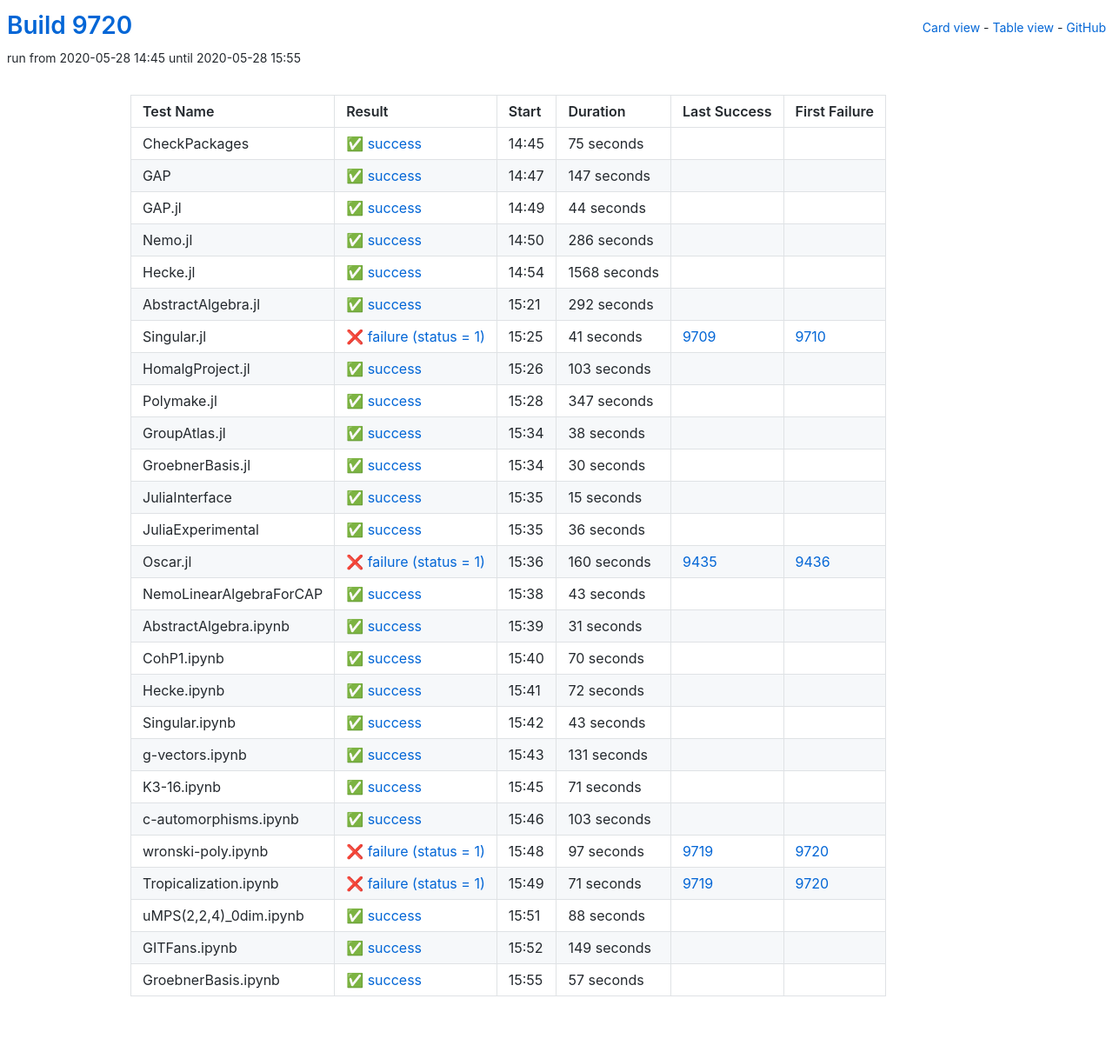
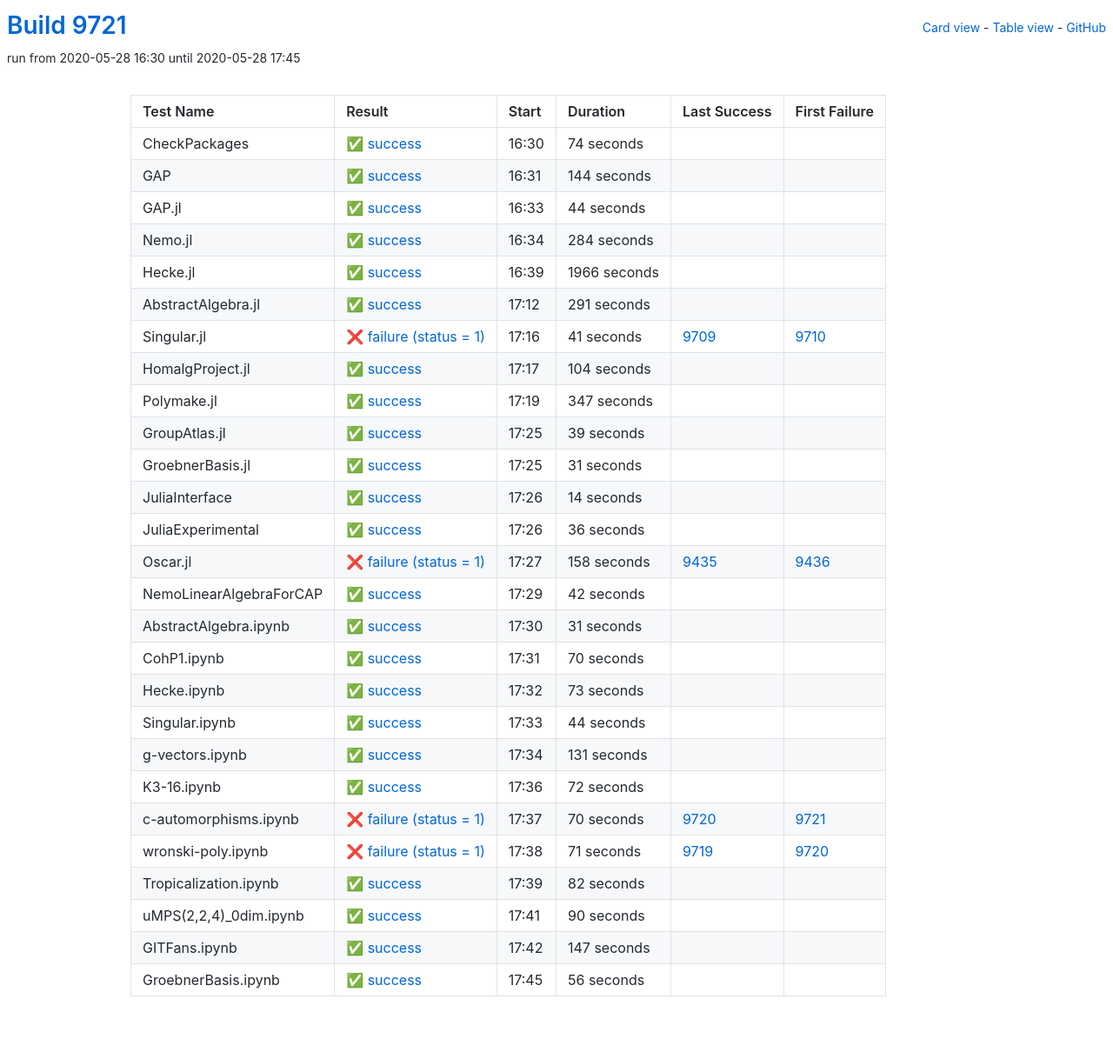
Before and after one commit to oscar-system/oscar-ci-status, a Jekyll site: the page built from table.html, in a window 1280 px wide. Shown: the whole page at 87% size. Built offline with Jekyll 4.4.1, drawn with Linux system fonts in a browser that asks for light colours.

Commit message:
Build 9721

```diff
--- a/_data/ci.yml
+++ b/_data/ci.yml
@@ -1,29 +1,29 @@
-build: 9720
-build_url: https://oscarci.mathematik.uni-kl.de/job/oscar/9720/
+build: 9721
+build_url: https://oscarci.mathematik.uni-kl.de/job/oscar/9721/
 job: oscar
 tests:
-- duration: 75
+- duration: 74
   exitcode: 0
   first_failure: false
   first_failure_url: null
   id: checkpackages
   last_success: false
   last_success_url: null
-  log: https://oscarci.mathematik.uni-kl.de/job/oscar/9720/artifact/logs/build-9720/CheckPackages.log
+  log: https://oscarci.mathematik.uni-kl.de/job/oscar/9721/artifact/logs/build-9721/CheckPackages.log
   name: CheckPackages
-  start: 2020-05-28 14:45
+  start: 2020-05-28 16:30
   status: success
   success: true
-- duration: 147
+- duration: 144
   exitcode: 0
   first_failure: false
   first_failure_url: null
   id: gap
   last_success: false
   last_success_url: null
-  log: https://oscarci.mathematik.uni-kl.de/job/oscar/9720/artifact/logs/build-9720/GAP.log
+  log: https://oscarci.mathematik.uni-kl.de/job/oscar/9721/artifact/logs/build-9721/GAP.log
   name: GAP
-  start: 2020-05-28 14:47
+  start: 2020-05-28 16:31
   status: success
   success: true
 - duration: 44
@@ -33,45 +33,45 @@
   id: gap-jl
   last_success: false
   last_success_url: null
-  log: https://oscarci.mathematik.uni-kl.de/job/oscar/9720/artifact/logs/build-9720/GAP.jl.log
+  log: https://oscarci.mathematik.uni-kl.de/job/oscar/9721/artifact/logs/build-9721/GAP.jl.log
   name: GAP.jl
-  start: 2020-05-28 14:49
+  start: 2020-05-28 16:33
   status: success
   success: true
-- duration: 286
+- duration: 284
   exitcode: 0
   first_failure: false
   first_failure_url: null
   id: nemo-jl
   last_success: false
   last_success_url: null
-  log: https://oscarci.mathematik.uni-kl.de/job/oscar/9720/artifact/logs/build-9720/Nemo.jl.log
+  log: https://oscarci.mathematik.uni-kl.de/job/oscar/9721/artifact/logs/build-9721/Nemo.jl.log
   name: Nemo.jl
-  start: 2020-05-28 14:50
+  start: 2020-05-28 16:34
   status: success
   success: true
-- duration: 1568
+- duration: 1966
   exitcode: 0
   first_failure: false
   first_failure_url: null
   id: hecke-jl
   last_success: false
   last_success_url: null
-  log: https://oscarci.mathematik.uni-kl.de/job/oscar/9720/artifact/logs/build-9720/Hecke.jl.log
+  log: https://oscarci.mathematik.uni-kl.de/job/oscar/9721/artifact/logs/build-9721/Hecke.jl.log
   name: Hecke.jl
-  start: 2020-05-28 14:54
+  start: 2020-05-28 16:39
   status: success
   success: true
-- duration: 292
+- duration: 291
   exitcode: 0
   first_failure: false
   first_failure_url: null
   id: abstractalgebra-jl
   last_success: false
   last_success_url: null
-  log: https://oscarci.mathematik.uni-kl.de/job/oscar/9720/artifact/logs/build-9720/AbstractAlgebra.jl.log
+  log: https://oscarci.mathematik.uni-kl.de/job/oscar/9721/artifact/logs/build-9721/AbstractAlgebra.jl.log
   name: AbstractAlgebra.jl
-  start: 2020-05-28 15:21
+  start: 2020-05-28 17:12
   status: success
   success: true
 - duration: 41
@@ -81,21 +81,21 @@
   id: singular-jl
   last_success: 9709
   last_success_url: https://oscarci.mathematik.uni-kl.de/job/oscar/9709/
-  log: https://oscarci.mathematik.uni-kl.de/job/oscar/9720/artifact/logs/build-9720/Singular.jl.log
+  log: https://oscarci.mathematik.uni-kl.de/job/oscar/9721/artifact/logs/build-9721/Singular.jl.log
   name: Singular.jl
-  start: 2020-05-28 15:25
+  start: 2020-05-28 17:16
   status: failure
   success: false
-- duration: 103
+- duration: 104
   exitcode: 0
   first_failure: false
   first_failure_url: null
   id: homalgproject-jl
   last_success: false
   last_success_url: null
-  log: https://oscarci.mathematik.uni-kl.de/job/oscar/9720/artifact/logs/build-9720/HomalgProject.jl.log
+  log: https://oscarci.mathematik.uni-kl.de/job/oscar/9721/artifact/logs/build-9721/HomalgProject.jl.log
   name: HomalgProject.jl
-  start: 2020-05-28 15:26
+  start: 2020-05-28 17:17
   status: success
   success: true
 - duration: 347
@@ -105,45 +105,45 @@
   id: polymake-jl
   last_success: false
   last_success_url: null
-  log: https://oscarci.mathematik.uni-kl.de/job/oscar/9720/artifact/logs/build-9720/Polymake.jl.log
+  log: https://oscarci.mathematik.uni-kl.de/job/oscar/9721/artifact/logs/build-9721/Polymake.jl.log
   name: Polymake.jl
-  start: 2020-05-28 15:28
+  start: 2020-05-28 17:19
   status: success
   success: true
-- duration: 38
+- duration: 39
   exitcode: 0
   first_failure: false
   first_failure_url: null
   id: groupatlas-jl
   last_success: false
   last_success_url: null
-  log: https://oscarci.mathematik.uni-kl.de/job/oscar/9720/artifact/logs/build-9720/GroupAtlas.jl.log
+  log: https://oscarci.mathematik.uni-kl.de/job/oscar/9721/artifact/logs/build-9721/GroupAtlas.jl.log
   name: GroupAtlas.jl
-  start: 2020-05-28 15:34
+  start: 2020-05-28 17:25
   status: success
   success: true
-- duration: 30
+- duration: 31
   exitcode: 0
   first_failure: false
   first_failure_url: null
   id: groebnerbasis-jl
   last_success: false
   last_success_url: null
-  log: https://oscarci.mathematik.uni-kl.de/job/oscar/9720/artifact/logs/build-9720/GroebnerBasis.jl.log
+  log: https://oscarci.mathematik.uni-kl.de/job/oscar/9721/artifact/logs/build-9721/GroebnerBasis.jl.log
   name: GroebnerBasis.jl
-  start: 2020-05-28 15:34
+  start: 2020-05-28 17:25
   status: success
   success: true
-- duration: 15
+- duration: 14
   exitcode: 0
   first_failure: false
   first_failure_url: null
   id: juliainterface
   last_success: false
   last_success_url: null
-  log: https://oscarci.mathematik.uni-kl.de/job/oscar/9720/artifact/logs/build-9720/JuliaInterface.log
+  log: https://oscarci.mathematik.uni-kl.de/job/oscar/9721/artifact/logs/build-9721/JuliaInterface.log
   name: JuliaInterface
-  start: 2020-05-28 15:35
+  start: 2020-05-28 17:26
   status: success
   success: true
 - duration: 36
@@ -153,33 +153,33 @@
   id: juliaexperimental
   last_success: false
   last_success_url: null
-  log: https://oscarci.mathematik.uni-kl.de/job/oscar/9720/artifact/logs/build-9720/JuliaExperimental.log
+  log: https://oscarci.mathematik.uni-kl.de/job/oscar/9721/artifact/logs/build-9721/JuliaExperimental.log
   name: JuliaExperimental
-  start: 2020-05-28 15:35
+  start: 2020-05-28 17:26
   status: success
   success: true
-- duration: 160
+- duration: 158
   exitcode: 1
   first_failure: 9436
   first_failure_url: https://oscarci.mathematik.uni-kl.de/job/oscar/9436/
   id: oscar-jl
   last_success: 9435
   last_success_url: https://oscarci.mathematik.uni-kl.de/job/oscar/9435/
-  log: https://oscarci.mathematik.uni-kl.de/job/oscar/9720/artifact/logs/build-9720/Oscar.jl.log
+  log: https://oscarci.mathematik.uni-kl.de/job/oscar/9721/artifact/logs/build-9721/Oscar.jl.log
   name: Oscar.jl
-  start: 2020-05-28 15:36
+  start: 2020-05-28 17:27
   status: failure
   success: false
-- duration: 43
+- duration: 42
   exitcode: 0
   first_failure: false
   first_failure_url: null
   id: nemolinearalgebraforcap
   last_success: false
   last_success_url: null
-  log: https://oscarci.mathematik.uni-kl.de/job/oscar/9720/artifact/logs/build-9720/NemoLinearAlgebraForCAP.log
+  log: https://oscarci.mathematik.uni-kl.de/job/oscar/9721/artifact/logs/build-9721/NemoLinearAlgebraForCAP.log
   name: NemoLinearAlgebraForCAP
-  start: 2020-05-28 15:38
+  start: 2020-05-28 17:29
   status: success
   success: true
 - duration: 31
@@ -189,9 +189,9 @@
   id: abstractalgebra-ipynb
   last_success: false
   last_success_url: null
-  log: https://oscarci.mathematik.uni-kl.de/job/oscar/9720/artifact/logs/build-9720/AbstractAlgebra.ipynb.log
+  log: https://oscarci.mathematik.uni-kl.de/job/oscar/9721/artifact/logs/build-9721/AbstractAlgebra.ipynb.log
   name: AbstractAlgebra.ipynb
-  start: 2020-05-28 15:39
+  start: 2020-05-28 17:30
   status: success
   success: true
 - duration: 70
@@ -201,33 +201,33 @@
   id: cohp1-ipynb
   last_success: false
   last_success_url: null
-  log: https://oscarci.mathematik.uni-kl.de/job/oscar/9720/artifact/logs/build-9720/CohP1.ipynb.log
+  log: https://oscarci.mathematik.uni-kl.de/job/oscar/9721/artifact/logs/build-9721/CohP1.ipynb.log
   name: CohP1.ipynb
-  start: 2020-05-28 15:40
+  start: 2020-05-28 17:31
   status: success
   success: true
-- duration: 72
+- duration: 73
   exitcode: 0
   first_failure: false
   first_failure_url: null
   id: hecke-ipynb
   last_success: false
   last_success_url: null
-  log: https://oscarci.mathematik.uni-kl.de/job/oscar/9720/artifact/logs/build-9720/Hecke.ipynb.log
+  log: https://oscarci.mathematik.uni-kl.de/job/oscar/9721/artifact/logs/build-9721/Hecke.ipynb.log
   name: Hecke.ipynb
-  start: 2020-05-28 15:41
+  start: 2020-05-28 17:32
   status: success
   success: true
-- duration: 43
+- duration: 44
   exitcode: 0
   first_failure: false
   first_failure_url: null
   id: singular-ipynb
   last_success: false
   last_success_url: null
-  log: https://oscarci.mathematik.uni-kl.de/job/oscar/9720/artifact/logs/build-9720/Singular.ipynb.log
+  log: https://oscarci.mathematik.uni-kl.de/job/oscar/9721/artifact/logs/build-9721/Singular.ipynb.log
   name: Singular.ipynb
-  start: 2020-05-28 15:42
+  start: 2020-05-28 17:33
   status: success
   success: true
 - duration: 131
@@ -237,92 +237,92 @@
   id: g-vectors-ipynb
   last_success: false
   last_success_url: null
-  log: https://oscarci.mathematik.uni-kl.de/job/oscar/9720/artifact/logs/build-9720/g-vectors.ipynb.log
+  log: https://oscarci.mathematik.uni-kl.de/job/oscar/9721/artifact/logs/build-9721/g-vectors.ipynb.log
   name: g-vectors.ipynb
-  start: 2020-05-28 15:43
+  start: 2020-05-28 17:34
   status: success
   success: true
-- duration: 71
+- duration: 72
   exitcode: 0
   first_failure: false
   first_failure_url: null
   id: k3-16-ipynb
   last_success: false
   last_success_url: null
-  log: https://oscarci.mathematik.uni-kl.de/job/oscar/9720/artifact/logs/build-9720/K3-16.ipynb.log
+  log: https://oscarci.mathematik.uni-kl.de/job/oscar/9721/artifact/logs/build-9721/K3-16.ipynb.log
   name: K3-16.ipynb
-  start: 2020-05-28 15:45
+  start: 2020-05-28 17:36
   status: success
   success: true
-- duration: 103
-  exitcode: 0
-  first_failure: false
-  first_failure_url: null
+- duration: 70
+  exitcode: 1
+  first_failure: 9721
+  first_failure_url: https://oscarci.mathematik.uni-kl.de/job/oscar/9721/
   id: c-automorphisms-ipynb
-  last_success: false
-  last_success_url: null
-  log: https://oscarci.mathematik.uni-kl.de/job/oscar/9720/artifact/logs/build-9720/c-automorphisms.ipynb.log
+  last_success: 9720
+  last_success_url: https://oscarci.mathematik.uni-kl.de/job/oscar/9720/
+  log: https://oscarci.mathematik.uni-kl.de/job/oscar/9721/artifact/logs/build-9721/c-automorphisms.ipynb.log
   name: c-automorphisms.ipynb
-  start: 2020-05-28 15:46
-  status: success
-  success: true
-- duration: 97
+  start: 2020-05-28 17:37
+  status: failure
+  success: false
+- duration: 71
   exitcode: 1
   first_failure: 9720
   first_failure_url: https://oscarci.mathematik.uni-kl.de/job/oscar/9720/
   id: wronski-poly-ipynb
   last_success: 9719
   last_success_url: https://oscarci.mathematik.uni-kl.de/job/oscar/9719/
-  log: https://oscarci.mathematik.uni-kl.de/job/oscar/9720/artifact/logs/build-9720/wronski-poly.ipynb.log
+  log: https://oscarci.mathematik.uni-kl.de/job/oscar/9721/artifact/logs/build-9721/wronski-poly.ipynb.log
   name: wronski-poly.ipynb
-  start: 2020-05-28 15:48
+  start: 2020-05-28 17:38
   status: failure
   success: false
-- duration: 71
-  exitcode: 1
-  first_failure: 9720
-  first_failure_url: https://oscarci.mathematik.uni-kl.de/job/oscar/9720/
+- duration: 82
+  exitcode: 0
+  first_failure: false
+  first_failure_url: null
   id: tropicalization-ipynb
-  last_success: 9719
-  last_success_url: https://oscarci.mathematik.uni-kl.de/job/oscar/9719/
-  log: https://oscarci.mathematik.uni-kl.de/job/oscar/9720/artifact/logs/build-9720/Tropicalization.ipynb.log
+  last_success: false
+  last_success_url: null
+  log: https://oscarci.mathematik.uni-kl.de/job/oscar/9721/artifact/logs/build-9721/Tropicalization.ipynb.log
   name: Tropicalization.ipynb
-  start: 2020-05-28 15:49
-  status: failure
-  success: false
-- duration: 88
+  start: 2020-05-28 17:39
+  status: success
+  success: true
+- duration: 90
   exitcode: 0
   first_failure: false
   first_failure_url: null
   id: umps-2-2-4-0dim-ipynb
   last_success: false
   last_success_url: null
-  log: https://oscarci.mathematik.uni-kl.de/job/oscar/9720/artifact/logs/build-9720/uMPS-2-2-4-_0dim.ipynb.log
+  log: https://oscarci.mathematik.uni-kl.de/job/oscar/9721/artifact/logs/build-9721/uMPS-2-2-4-_0dim.ipynb.log
   name: uMPS(2,2,4)_0dim.ipynb
-  start: 2020-05-28 15:51
+  start: 2020-05-28 17:41
   status: success
   success: true
-- duration: 149
+- duration: 147
   exitcode: 0
   first_failure: false
   first_failure_url: null
   id: gitfans-ipynb
   last_success: false
   last_success_url: null
-  log: https://oscarci.mathematik.uni-kl.de/job/oscar/9720/artifact/logs/build-9720/GITFans.ipynb.log
+  log: https://oscarci.mathematik.uni-kl.de/job/oscar/9721/artifact/logs/build-9721/GITFans.ipynb.log
   name: GITFans.ipynb
-  start: 2020-05-28 15:52
+  start: 2020-05-28 17:42
   status: success
   success: true
-- duration: 57
+- duration: 56
   exitcode: 0
   first_failure: false
   first_failure_url: null
   id: groebnerbasis-ipynb
   last_success: false
   last_success_url: null
-  log: https://oscarci.mathematik.uni-kl.de/job/oscar/9720/artifact/logs/build-9720/GroebnerBasis.ipynb.log
+  log: https://oscarci.mathematik.uni-kl.de/job/oscar/9721/artifact/logs/build-9721/GroebnerBasis.ipynb.log
   name: GroebnerBasis.ipynb
-  start: 2020-05-28 15:55
+  start: 2020-05-28 17:45
   status: success
   success: true
```
Also changed, not shown: README.md.
